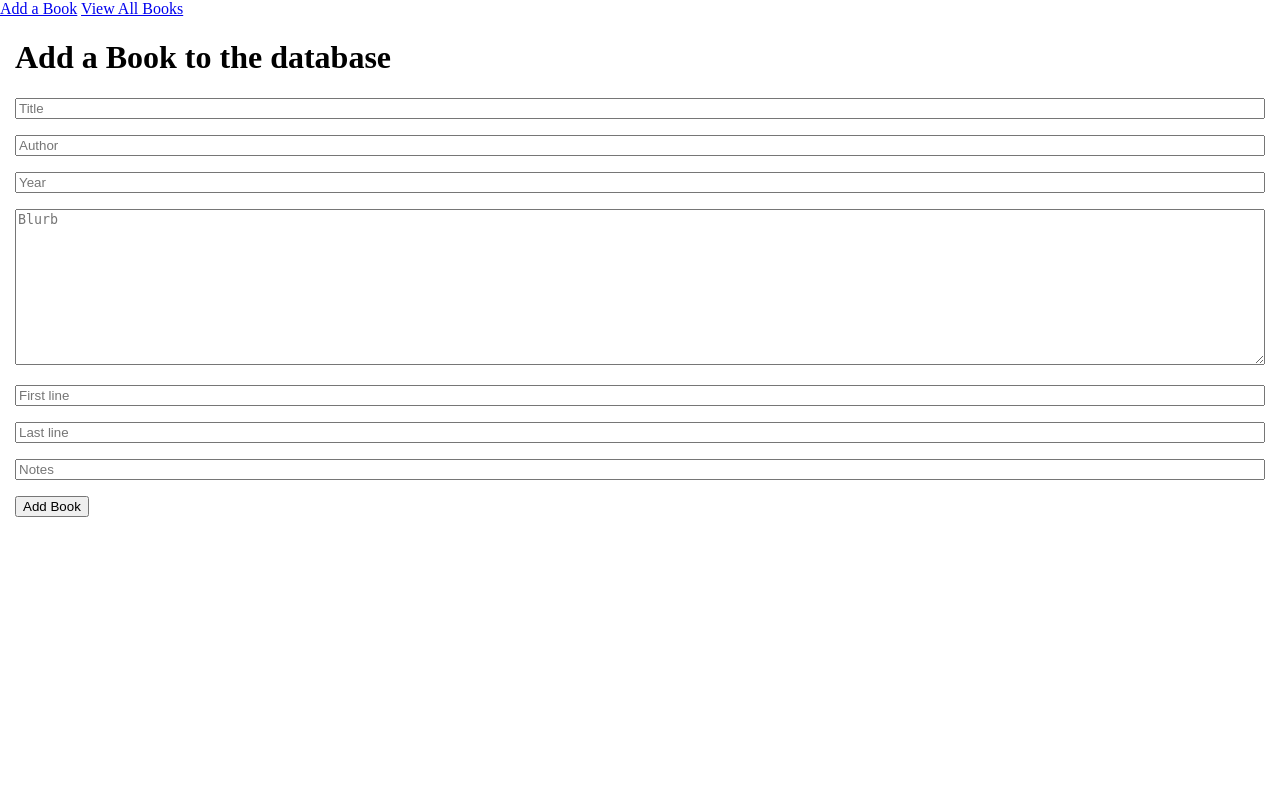
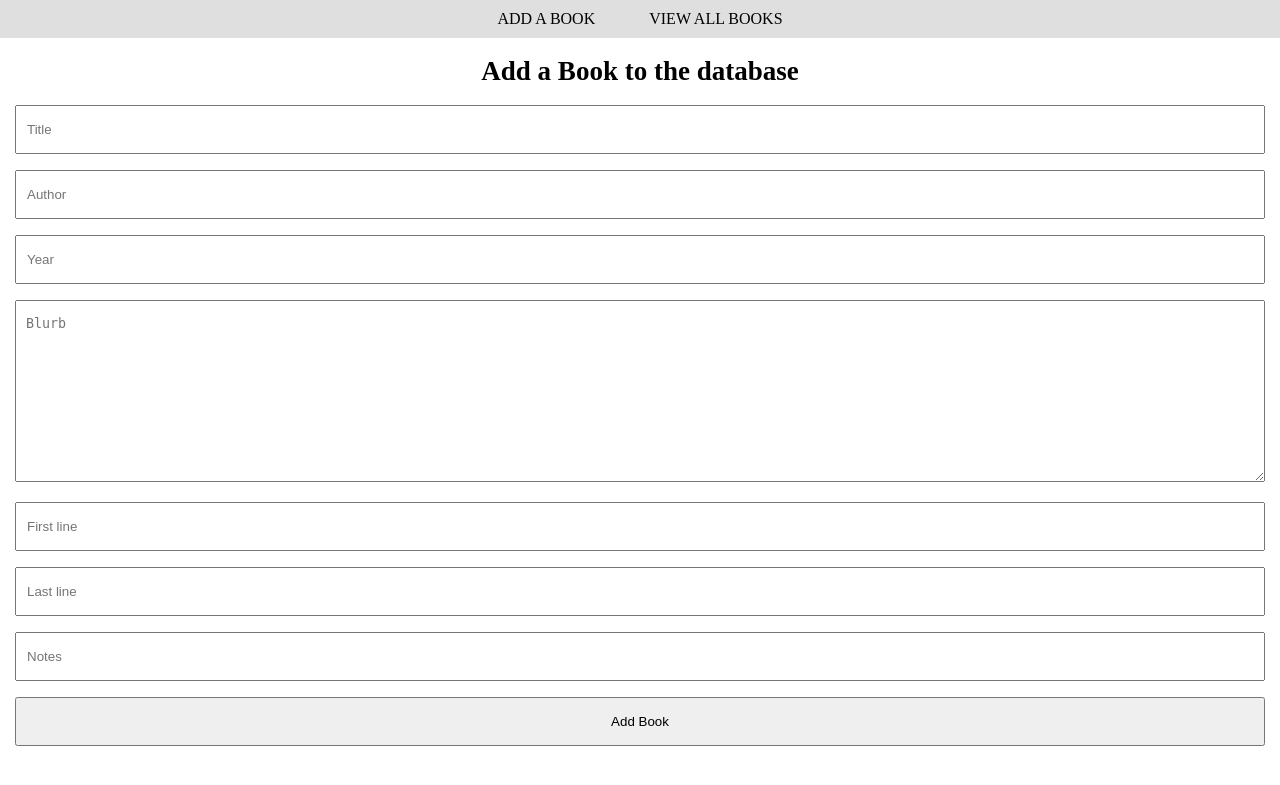
Before and after one commit to danjcooper/book-input, a Django app: page /add-a-book/ in a window 1280 px wide. Shown: the top 785 px of the page. Run offline with Django 3.2, Linux system fonts and the light colour scheme.

Commit message:
input page styling

```diff
--- /dev/null
+++ b/book_game/book_input/static/css/base.styles.css
@@ -0,0 +1,28 @@
+body {
+    margin: 0;
+}
+* {
+    box-sizing: border-box;
+}
+nav {
+    width: 100%;
+    padding: 10px;
+
+    text-align: center;
+
+    background: rgb(223, 223, 223);
+}
+nav a {
+    text-decoration: none;
+    color: black;
+    text-transform: uppercase;
+
+    margin: 0 25px;
+}
+
+@media only screen and (max-width: 400px) {
+    nav a {
+        display: block;
+        margin: 10px auto;
+    }
+  }
--- a/book_game/book_input/static/css/forms.styles.css
+++ b/book_game/book_input/static/css/forms.styles.css
@@ -13,4 +13,16 @@ main {
 
 input, textarea {
     width: 100%;
+    padding: 15px 10px;
 }
+
+button {
+
+    width: 100%;
+    padding: 15px 10px;
+}
+
+h1 {
+    font-size: 27px;
+    text-align: center;
+}
--- a/book_game/book_input/templates/add-book.html
+++ b/book_game/book_input/templates/add-book.html
@@ -1,13 +1,15 @@
 {% extends 'base.html' %}
 {% load static %}
+
+
+
+{% block title %}
+    <title>Add a Book</title>
+{% endblock title %}
 
 {% block css %}
     <link rel="stylesheet" href="{% static 'css/forms.styles.css' %}">
 {% endblock css %}
-
-{% block title %}
-    <title>Add a Book</title>
-{% endblock title %}
 
 {% block content %}
     <main>
--- a/book_game/book_input/templates/base.html
+++ b/book_game/book_input/templates/base.html
@@ -1,16 +1,18 @@
 <!DOCTYPE html>
+{% load static %}
 <html lang="en">
 <head>
     <meta charset="UTF-8">
     <meta http-equiv="X-UA-Compatible" content="IE=edge">
     <meta name="viewport" content="width=device-width, initial-scale=1.0">
+    <link rel="stylesheet" href="{% static 'css/base.styles.css' %}">
     {% block css %}{% endblock css %}
     {% block title %}{% endblock title %}
 </head>
 <body>
     <nav>
-        <a href="{% url 'add-a-book' %}">Add a Book</a>
-        <a href="{% url 'all' %}">View All Books</a>
+        <a href="{% url 'add-a-book' %}" {% if request.url == url %} class="active" {% endif %}>Add a Book</a>
+        <a href="{% url 'all' %}" {% if request.url == url %} class="active" {% endif %}>View All Books</a>
     </nav>
     {% block content %}{% endblock content %}
 </body>
--- a/book_game/book_input/views.py
+++ b/book_game/book_input/views.py
@@ -18,8 +18,6 @@ def add_book(req):
         all_entries = models.Book.objects.all()
         try:
             for book in all_entries:
-                print(form.cleaned_data["title"])
-                print(book.title)
                 if form.cleaned_data["title"] == book.title:
                     error_message = 'Book already exists'
                     raise Exception()
--- a/book_game/static/css/forms.styles.css
+++ /dev/null
@@ -1,16 +0,0 @@
-* {
-    box-sizing: border-box;
-}
-body {
-    margin: 0;
-}
-label {
-    display: none;
-}
-main {
-    margin: 15px;
-}
-
-input, textarea {
-    width: 100%;
-}
```
